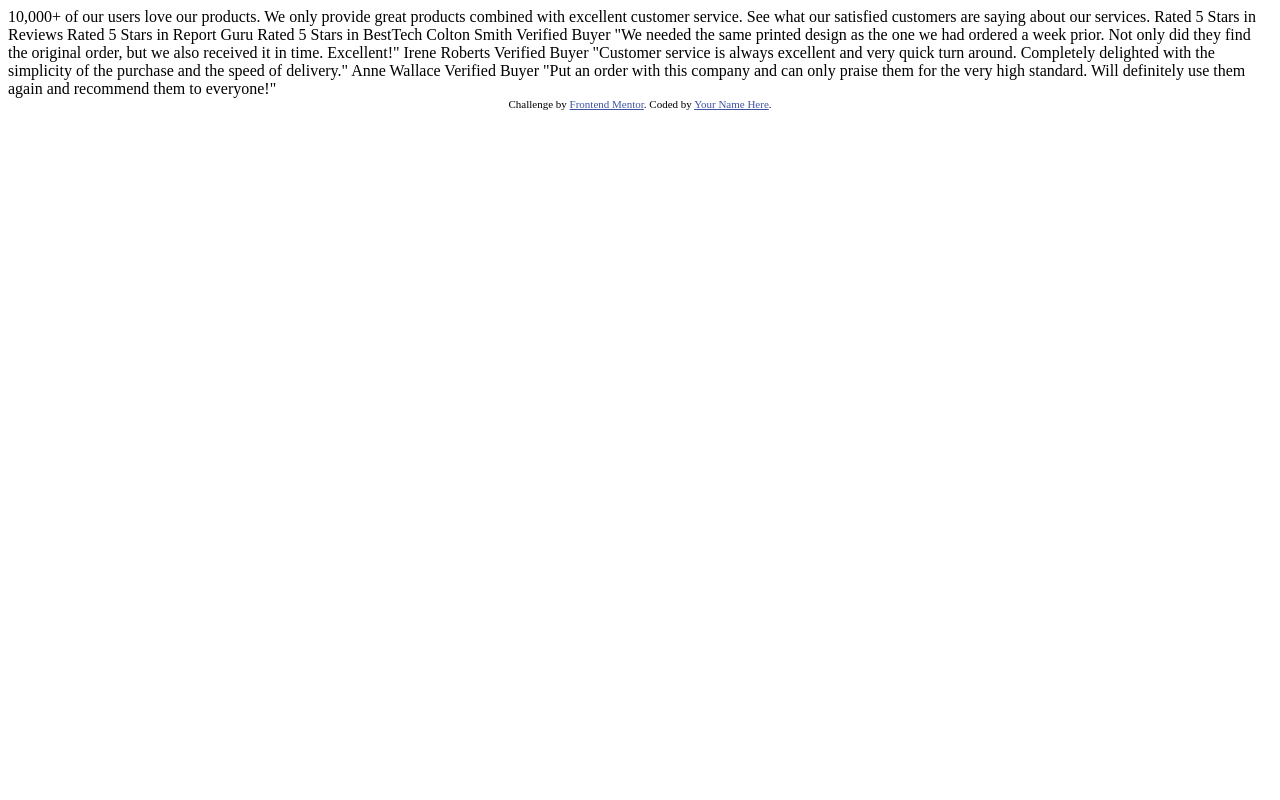
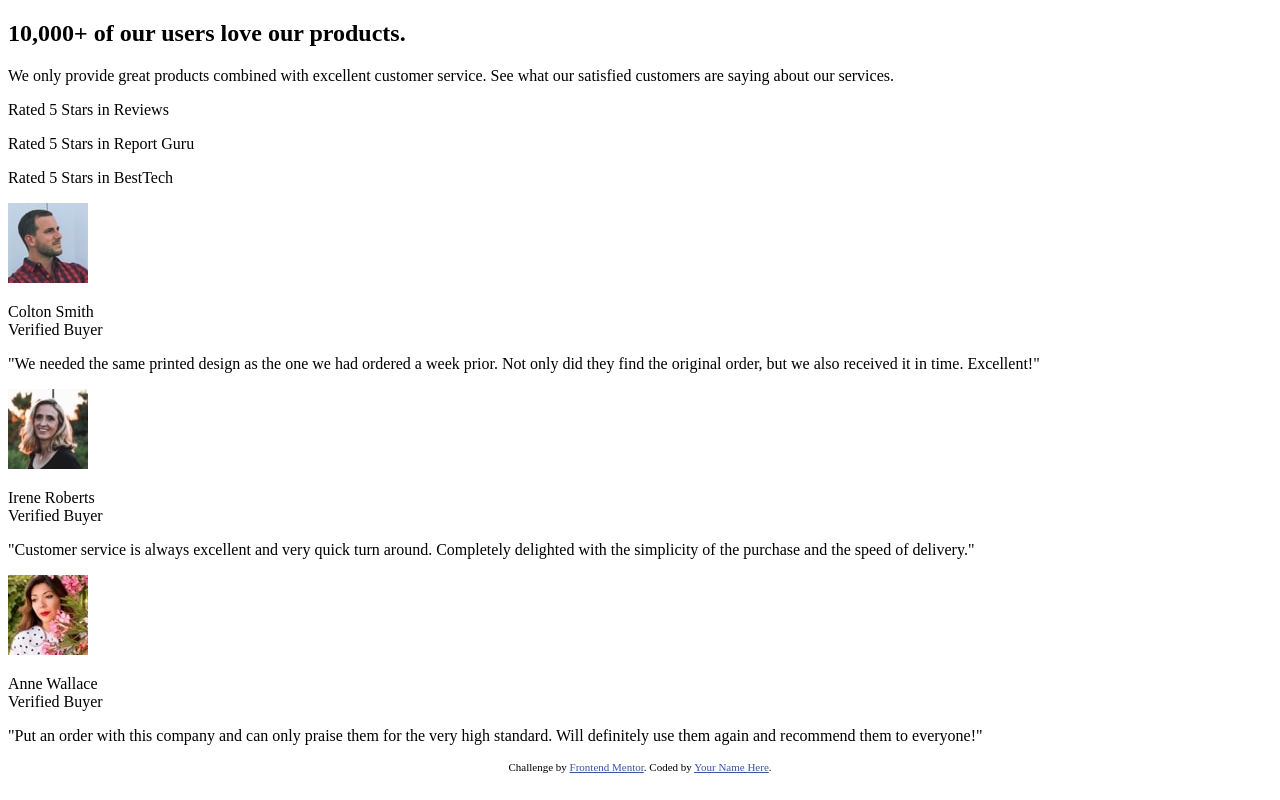
Before and after one commit to Kary01/challenge-social-proof-section, a plain HTML site: page index.html in a window 1280 px wide. Drawn offline with Linux system fonts and the light colour scheme.

Commit message:
add basic structure html

```diff
--- a/index.html
+++ b/index.html
@@ -3,8 +3,6 @@
   <head>
     <meta charset="UTF-8" />
     <meta name="viewport" content="width=device-width, initial-scale=1.0" />
-    <!-- displays site properly based on user's device -->
-
     <link
       rel="icon"
       type="image/png"
@@ -13,8 +11,6 @@
     />
 
     <title>Frontend Mentor | Social proof section</title>
-
-    <!-- Feel free to remove these styles or customise in your own stylesheet 👍 -->
     <style>
       .attribution {
         font-size: 11px;
@@ -26,30 +22,82 @@
     </style>
   </head>
   <body>
-    10,000+ of our users love our products.
+    <main>
+      <section>
+        <h1>10,000+ of our users love our products.</h1>
+        <p>We only provide great products combined with excellent customer service.
+          See what our satisfied customers are saying about our services.</p>
+      </section>
 
-    We only provide great products combined with excellent customer service.
-    See what our satisfied customers are saying about our services.
+      <section>
+        <div>
+          <div>
+            <div>
+              <i></i>
+              <i></i>
+              <i></i>
+              <i></i>
+              <i></i>
+            </div>
+            <p>Rated 5 Stars in Reviews</p>
+          </div>
 
-    Rated 5 Stars in Reviews
-    Rated 5 Stars in Report Guru
-    Rated 5 Stars in BestTech
+          <div>
+            <div>
+              <i></i>
+              <i></i>
+              <i></i>
+              <i></i>
+              <i></i>
+            </div>
+            <p>Rated 5 Stars in Report Guru</p>
+          </div>
 
-    Colton Smith
-    Verified Buyer
-    "We needed the same printed design as the one we had ordered a week prior.
-    Not only did they find the original order, but we also received it in time.
-    Excellent!"
+          <div>
+            <div>
+              <i></i>
+              <i></i>
+              <i></i>
+              <i></i>
+              <i></i>
+            </div>
+            <p>Rated 5 Stars in BestTech</p>
+          </div>
+        </div>
+      </section>
 
-    Irene Roberts
-    Verified Buyer
-    "Customer service is always excellent and very quick turn around. Completely
-    delighted with the simplicity of the purchase and the speed of delivery."
+      <section>
+        <div>
+          <div>
+            <div>
+              <img src="./images/image-colton.jpg" alt="Profile pic">
+              <p>Colton Smith <br> Verified Buyer</p>
+            </div>
+            <p>"We needed the same printed design as the one we had ordered a week prior.
+              Not only did they find the original order, but we also received it in time.
+              Excellent!"</p>
+          </div>
 
-    Anne Wallace
-    Verified Buyer
-    "Put an order with this company and can only praise them for the very high
-    standard. Will definitely use them again and recommend them to everyone!"
+          <div>
+            <div>
+              <img src="./images/image-irene.jpg" alt="Profile pic">
+              <p>Irene Roberts <br> Verified Buyer</p>
+            </div>
+            <p>"Customer service is always excellent and very quick turn around. Completely
+              delighted with the simplicity of the purchase and the speed of delivery."</p>
+          </div>
+
+          <div>
+            <div>
+              <img src="./images/image-anne.jpg" alt="profile pic">
+              <p>Anne Wallace <br> Verified Buyer</p>
+            </div>
+            <p>"Put an order with this company and can only praise them for the very high
+              standard. Will definitely use them again and recommend them to everyone!"</p>
+          </div>
+        </div>
+      </section>
+    </main>
 
     <div class="attribution">
       Challenge by
```
